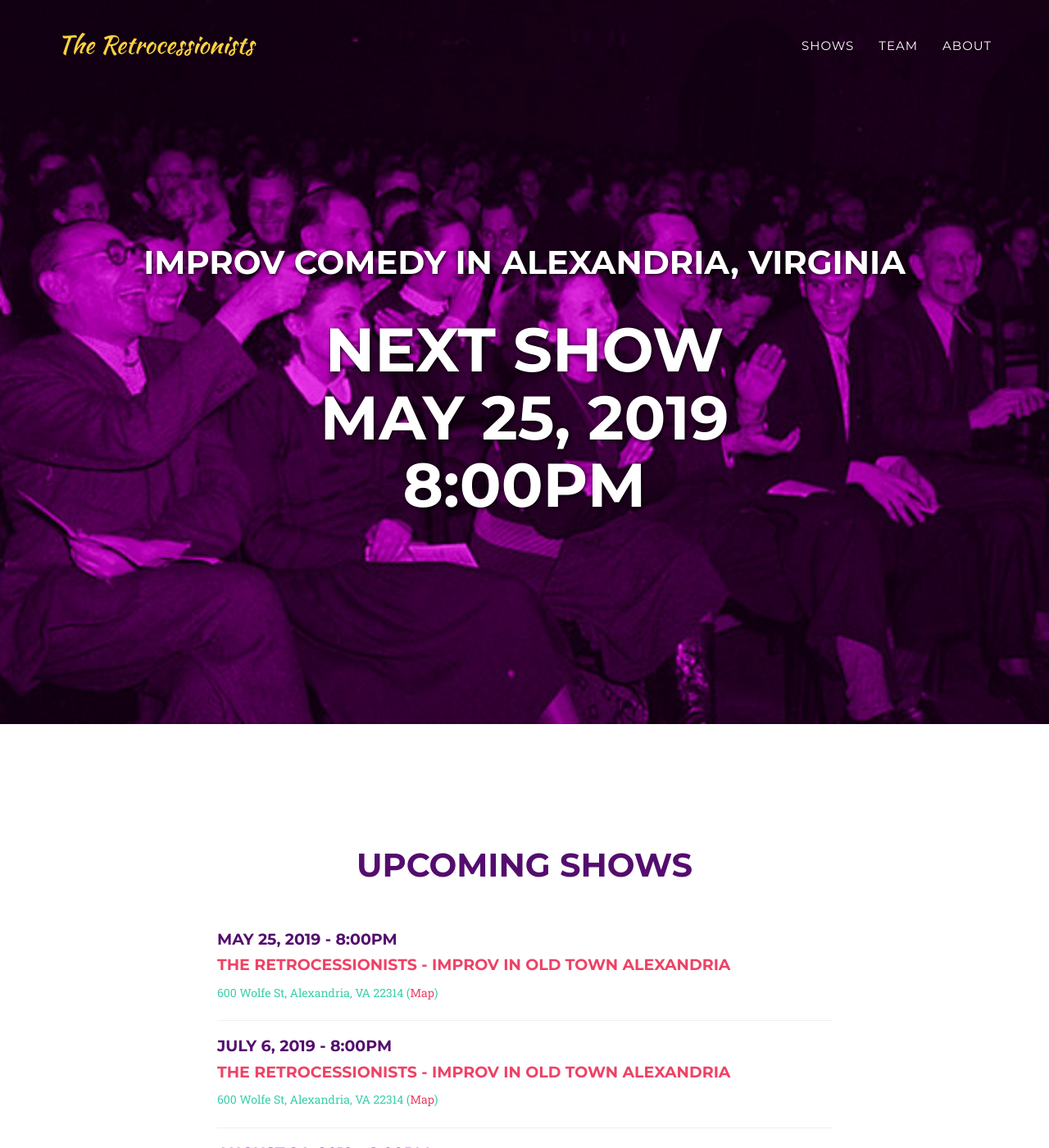
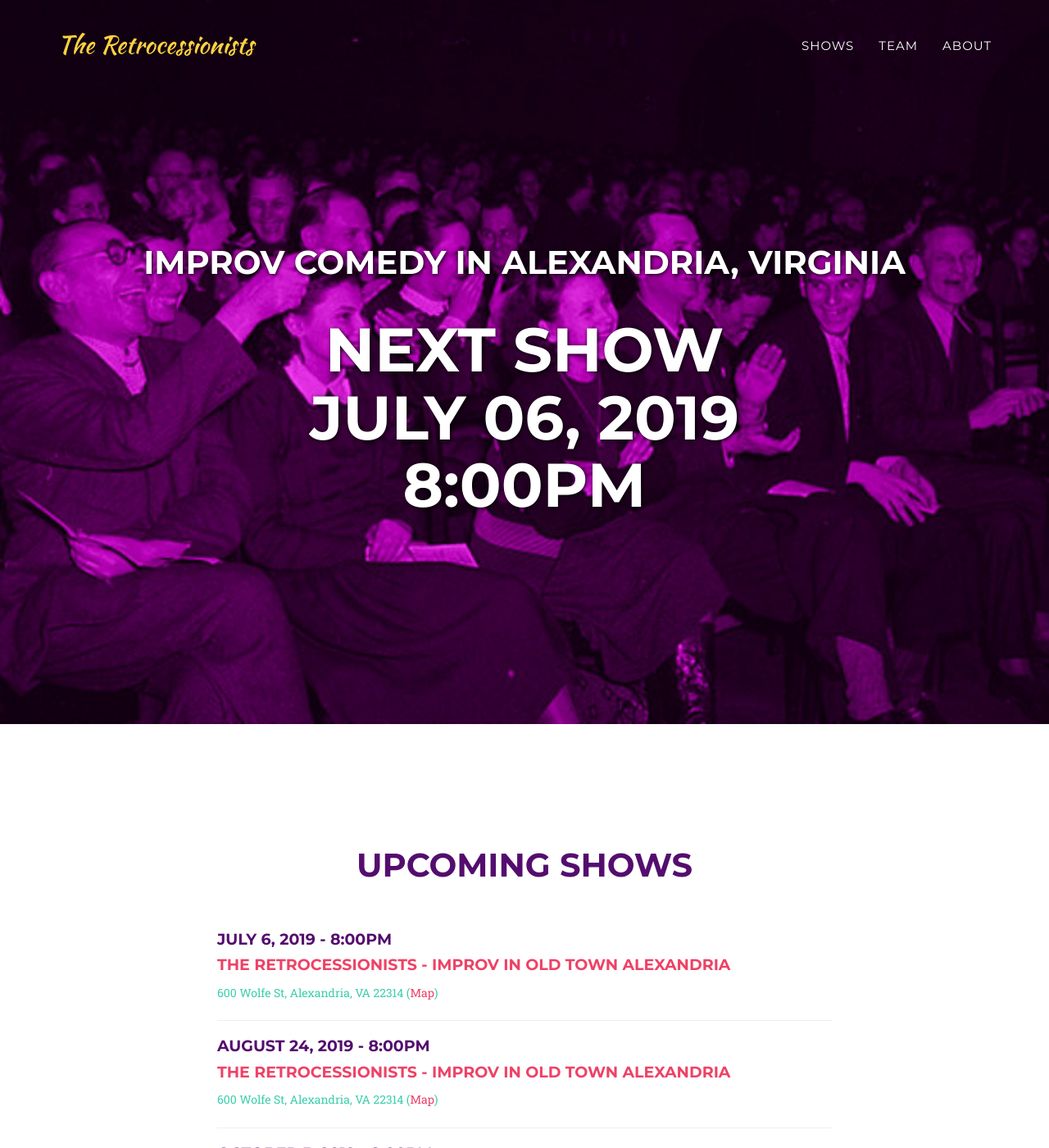
Before and after one commit to yig/RetrosImprovWeb, a Jekyll site: the page built from index.html, in a window 1280 px wide and 1400 px high. Shown: the whole window at 82% size. Built offline with Jekyll 4.4.1, drawn with Linux system fonts in a browser that asks for light colours; some web fonts are replaced.

Commit message:
Update shows.

```diff
--- a/_config.yml
+++ b/_config.yml
@@ -6,11 +6,6 @@ email: retrocessionist.improv@gmail.com
 description: "The Retrocessionists - Improv Comedy in Alexandria, VA"
 
 shows:
-- date: May 25, 2019
-  time: 8:00pm
-  title: The Retrocessionists - Improv in Old Town Alexandria
-  location: 600 Wolfe St, Alexandria, VA 22314
-  url:
 - date: July 6, 2019
   time: 8:00pm
   title: The Retrocessionists - Improv in Old Town Alexandria
```
